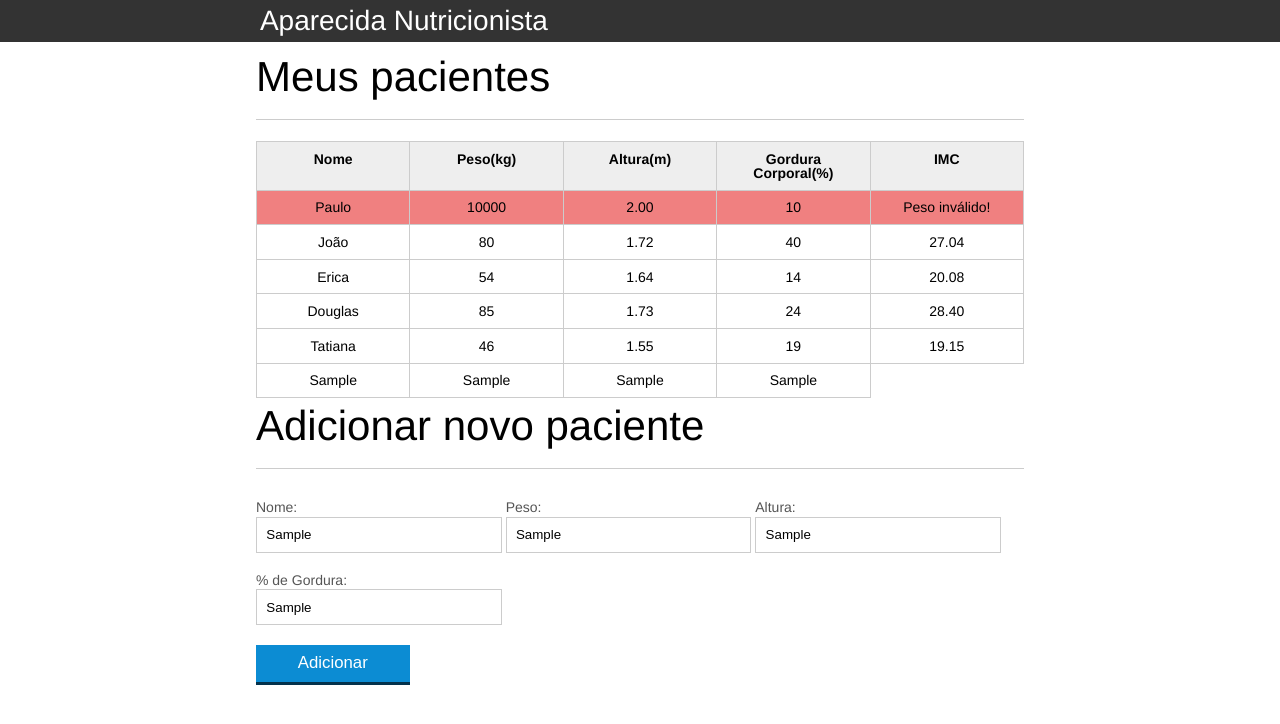
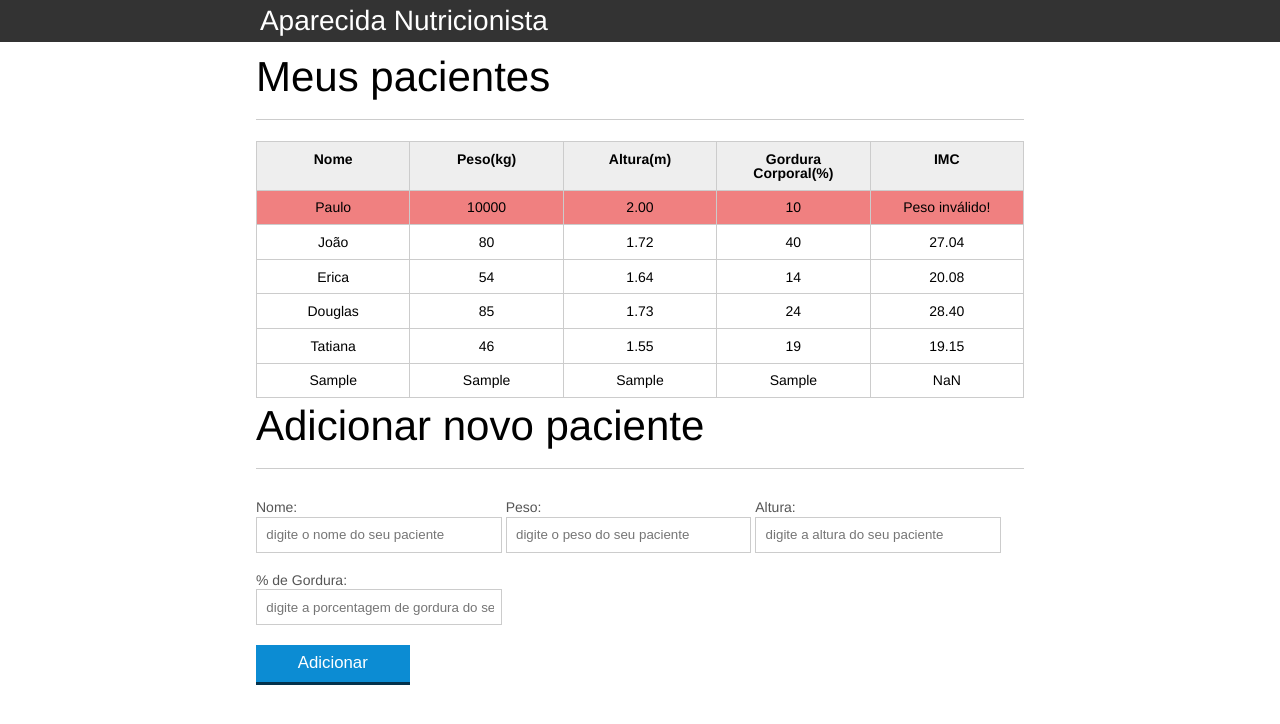
Before and after one commit to kaarlapereira/JavaScript, a plain HTML site: page index.html in a window 1280 px wide. Both pictures are taken after typing "Sample", "Sample", "Sample", "Sample" into the empty fields and a click on the button "Adicionar". Drawn offline with Linux system fonts and the light colour scheme.

Commit message:
Boas Práticas com Javascript

```diff
--- a/index.html
+++ b/index.html
@@ -96,8 +96,7 @@
 			</form>
 		</section>
 
-	<script src="js/principal.js">
-
-	</script>
+	<script src="js/calcula-imc.js"></script>
+	<script src="js/form.js"></script>
 	</body>
 </html>
--- /dev/null
+++ b/js/calcula-imc.js
@@ -0,0 +1,50 @@
+var titulo = document.querySelector(".titulo");
+titulo.textContent = "Aparecida Nutricionista";
+
+var pacientes = document.querySelectorAll(".paciente");
+
+for(i=0; i < pacientes.length; i++){
+    console.log(pacientes[i]);
+
+    var paciente = pacientes[i];
+
+    var tdPeso = paciente.querySelector(".info-peso");
+    var peso = tdPeso.textContent;
+
+    var tdAltura = paciente.querySelector(".info-altura");
+    var altura = tdAltura.textContent;
+
+    var tdImc = paciente.querySelector(".info-imc");
+    tdImc.textContent = imc;
+
+    var pesoValido = true;
+    var alturaValida = true;
+
+    if(peso <= 0 || peso >= 1000){
+        console.log("Peso inválido!");
+        pesoValido = false;
+        tdImc.textContent = "Peso inválido!";
+        //paciente.style.backgroundColor = "lightcoral";
+        paciente.classList.add("paciente-invalido");
+    }
+
+    if(altura <= 0 || altura >= 3.00){
+        console.log("Altura inválida!")
+        alturaValida = false;
+        tdImc.textContent = "Altura inválida";
+        paciente.classList.add("paciente-invalido");
+    }
+
+    if (pesoValido && alturaValida){
+        var imc = calcularImc(peso, altura);
+        tdImc.textContent = imc;
+    }
+}
+
+function calcularImc(peso, altura){
+    var imc = 0;
+
+    imc = peso / (altura * altura);
+
+    return imc.toFixed(2);
+}
--- /dev/null
+++ b/js/form.js
@@ -0,0 +1,61 @@
+var botaoAdicionar = document.querySelector("#adicionar-paciente");
+
+botaoAdicionar.addEventListener("click", function(event){
+    event.preventDefault();
+
+    var form = document.querySelector("#form-adiciona");
+    // Extraindo informaçõs do paciente do form
+    var paciente = obtemPacienteDoFormulario(form);
+
+    //cria a tr e a td
+    var pacienteTr = montaTr(paciente);
+
+    // adicionando o paciente na tabela
+    var tabela = document.querySelector("#tabela-pacientes");
+
+    tabela.appendChild(pacienteTr);
+
+    form.reset();
+});
+
+function obtemPacienteDoFormulario(form){
+    var paciente = {
+        nome: form.nome.value,
+        peso: form.peso.value,
+        altura: form.altura.value,
+        gordura: form.gordura.value,
+        imc: calcularImc(form.peso.value, form.altura.value)
+    }
+
+    return paciente;
+}
+
+function montaTr(paciente){
+    var pacienteTr = document.createElement("tr");
+    pacienteTr.classList.add("paciente"); //adiciona o paciente na classe paciente
+
+    //1º jeito
+    var nomeTd = document.createElement("td");
+    nomeTd.classList.add("info-nome");
+    nomeTd.textContent = paciente.nome;
+
+    //2º jeito
+    var pesoTd = montaTd(paciente.peso, "info-peso");
+
+    pacienteTr.appendChild(nomeTd);
+    pacienteTr.appendChild(pesoTd);
+
+    //3º jeito
+    pacienteTr.appendChild(montaTd(paciente.altura, "info-altura"));
+    pacienteTr.appendChild(montaTd(paciente.gordura, "info-gordura"));
+    pacienteTr.appendChild(montaTd(paciente.imc, "info-imc"));
+
+    return pacienteTr;
+}
+
+function montaTd(dado, classe){
+    var td = document.createElement("td");
+    td.textContent = dado;
+    td.classList.add(classe);
+    return td;
+}
--- a/js/principal.js
+++ /dev/null
@@ -1,81 +0,0 @@
-var titulo = document.querySelector(".titulo");
-titulo.textContent = "Aparecida Nutricionista";
-
-var pacientes = document.querySelectorAll(".paciente");
-
-for(i=0; i < pacientes.length; i++){
-    console.log(pacientes[i]);
-
-    var paciente = pacientes[i];
-
-    var tdPeso = paciente.querySelector(".info-peso");
-    var peso = tdPeso.textContent;
-
-    var tdAltura = paciente.querySelector(".info-altura");
-    var altura = tdAltura.textContent;
-
-    var tdImc = paciente.querySelector(".info-imc");
-    tdImc.textContent = imc;
-
-    var pesoValido = true;
-    var alturaValida = true;
-
-    if(peso <= 0 || peso >= 1000){
-        console.log("Peso inválido!");
-        pesoValido = false;
-        tdImc.textContent = "Peso inválido!";
-        //paciente.style.backgroundColor = "lightcoral";
-        paciente.classList.add("paciente-invalido");
-    }
-
-    if(altura <= 0 || altura >= 3.00){
-        console.log("Altura inválida!")
-        alturaValida = false;
-        tdImc.textContent = "Altura inválida";
-        paciente.classList.add("paciente-invalido");
-    }
-
-    if (pesoValido && alturaValida){
-        var imc = peso/(altura*altura);
-        tdImc.textContent = imc.toFixed(2);
-    }
-}
-
-var botaoAdicionar = document.querySelector("#adicionar-paciente");
-
-botaoAdicionar.addEventListener("click", function(event){
-    event.preventDefault();
-
-    var form = document.querySelector("#form-adiciona");
-
-    var nome = form.nome.value;
-    var peso = form.peso.value;
-    var altura = form.altura.value;
-    var gordura = form.gordura.value;
-
-    var pacienteTr = document.createElement("tr");
-
-    var nomeTd = document.createElement("td");
-    var pesoTd = document.createElement("td");
-    var alturaTd = document.createElement("td");
-    var gorduraTd = document.createElement("td");
-    var imcTd = document.createElement("td");
-
-    nomeTd.textContent = nome;
-    pesoTd.textContent = peso;
-    alturaTd.textContent = altura;
-    gorduraTd.textContent = gordura;
-
-    pacienteTr.appendChild(nomeTd);
-    pacienteTr.appendChild(pesoTd);
-    pacienteTr.appendChild(alturaTd);
-    pacienteTr.appendChild(gorduraTd);
-
-    var tabela = document.querySelector("#tabela-pacientes");
-    tabela.appendChild(pacienteTr);
-
-});
-
-function mostraMensagem(){
-
-}
```
